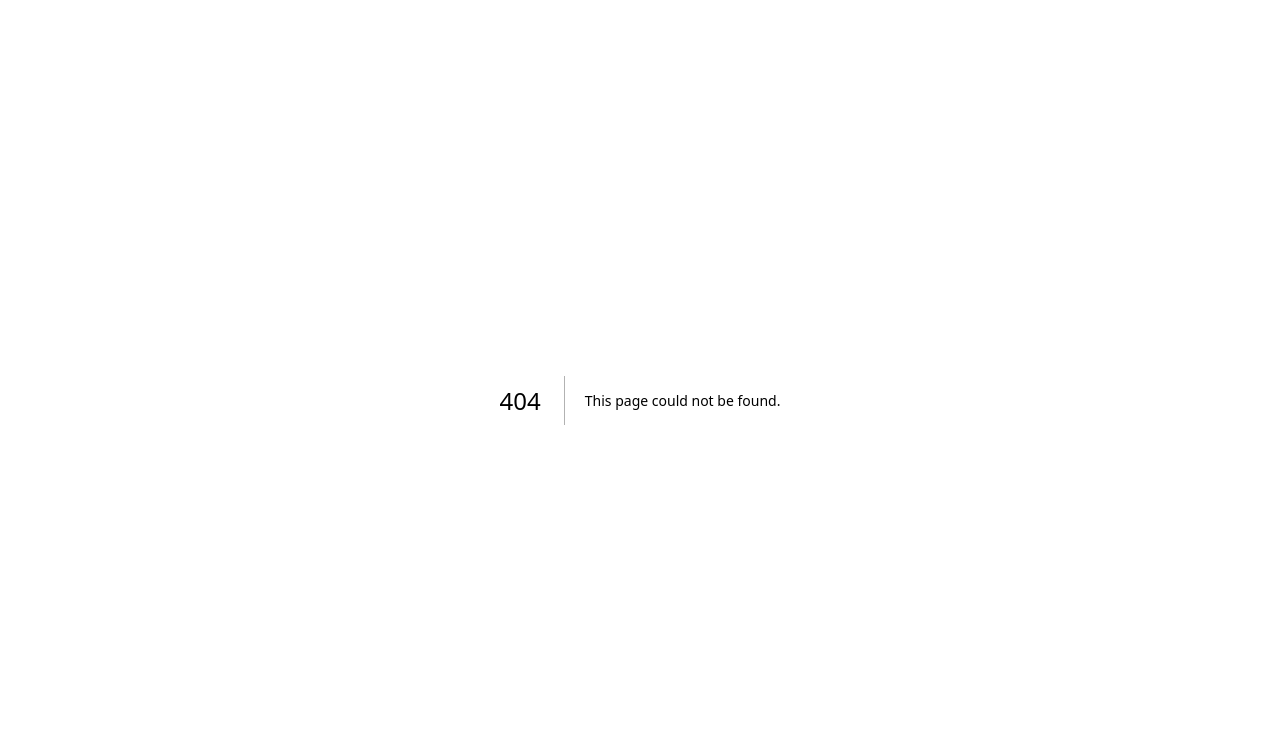
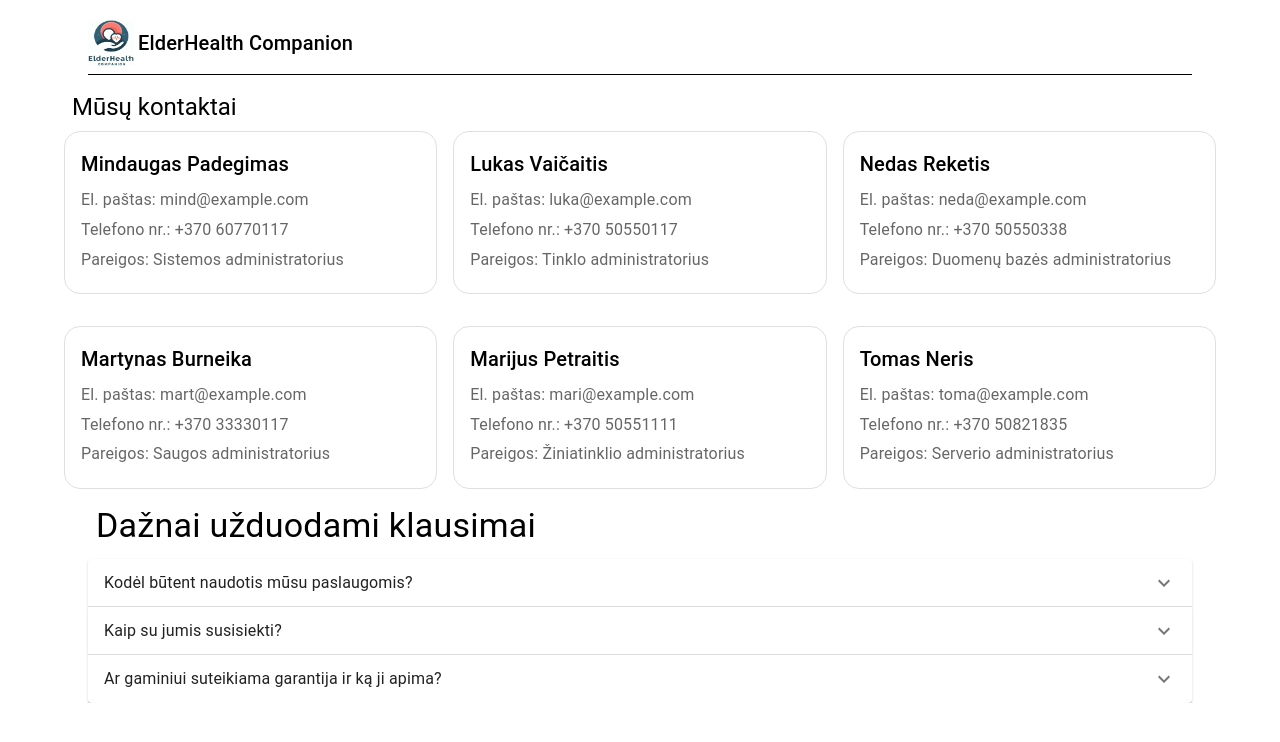
Before and after one commit to Cipekaje/elderhealthnext-app, a Next.js app: page /Help in a window 1280 px wide. Before the commit this address had no page. Shown: the top 742 px of the page. Built offline with nearby package versions, Linux system fonts and the light colour scheme.

Commit message:
Prideta pagalbos sekcija is pagrindinio puslapio

```diff
--- a/package.json
+++ b/package.json
@@ -24,9 +24,9 @@
     "mysql2": "^3.9.2",
     "next": "^14.1.4",
     "next-auth": "^4.24.7",
-    "react-router-dom": "^6.22.3",
     "react": "^18.2.0",
     "react-dom": "^18.2.0",
+    "react-router-dom": "^6.22.3",
     "util": "^0.12.5"
   },
   "devDependencies": {
--- /dev/null
+++ b/src/components/ContactsMenu.tsx
@@ -0,0 +1,37 @@
+import React from 'react';
+import Typography from '@mui/material/Typography';
+import Grid from '@mui/material/Grid';
+import { Box } from '@mui/material';
+
+const ContactSection = () => {
+  // Example data - replace this with your actual contact information
+  const administrators = [
+    { name: 'Mindaugas Padegimas', email: 'mind@example.com', phone: '+370 60770117', duties: 'Sistemos administratorius' },
+    { name: 'Lukas Vaičaitis', email: 'luka@example.com', phone: '+370 50550117', duties: 'Tinklo administratorius' },
+    { name: 'Nedas Reketis', email: 'neda@example.com', phone: '+370 50550338', duties: 'Duomenų bazės administratorius' },
+    { name: 'Martynas Burneika', email: 'mart@example.com', phone: '+370 33330117', duties: 'Saugos administratorius' },
+    { name: 'Marijus Petraitis', email: 'mari@example.com', phone: '+370 50551111', duties: 'Žiniatinklio administratorius' },
+    { name: 'Tomas Neris', email: 'toma@example.com', phone: '+370 50821835', duties: 'Serverio administratorius' },
+    // Add more administrators as needed
+  ];
+
+  return (
+    <>
+      <Typography variant="h5" paddingLeft={1} gutterBottom>Mūsų kontaktai</Typography>
+      <Grid container spacing={2}>
+        {administrators.map((admin, index) => (
+          <Grid item xs={12} sm={6} md={4} key={index} sx={{ marginBottom: 2 }}>
+            <Box border={1} borderColor="grey.300" borderRadius={4} p={2}>
+              <Typography variant="h6" marginBottom={1}>{admin.name}</Typography>
+              <Typography variant="body1" color="textSecondary" gutterBottom>El. paštas: {admin.email}</Typography>
+              <Typography variant="body1" color="textSecondary" gutterBottom>Telefono nr.: {admin.phone}</Typography>
+              <Typography variant="body1" color="textSecondary" gutterBottom>Pareigos: {admin.duties}</Typography>
+            </Box>
+          </Grid>
+        ))}
+      </Grid>
+    </>
+  );
+};
+
+export default ContactSection;
--- a/src/components/DropDownMenu.tsx
+++ b/src/components/DropDownMenu.tsx
@@ -31,6 +31,9 @@ const DropdownMenu = () => {
   const handleLoginClick = () => {
     router.push('/Login'); // Navigate to the "/Login" page
   };
+  const handleHelpClick = () => {
+    router.push('/Help');
+  };
 
 
   return (
@@ -49,7 +52,7 @@ const DropdownMenu = () => {
         open={Boolean(anchorEl)}
         onClose={handleMenuClose}
       >
-        <MenuItem onClick={handleMenuClose}>
+        <MenuItem onClick={handleHelpClick}>
           <ListItemIcon>
             <HelpIcon fontSize="small" />
           </ListItemIcon>
--- /dev/null
+++ b/src/components/FAQMenu.tsx
@@ -0,0 +1,35 @@
+import React from 'react';
+import Typography from '@mui/material/Typography';
+import Accordion from '@mui/material/Accordion';
+import AccordionSummary from '@mui/material/AccordionSummary';
+import AccordionDetails from '@mui/material/AccordionDetails';
+import ExpandMoreIcon from '@mui/icons-material/ExpandMore';
+
+const FAQSection = () => {
+    const faqs = [
+        { question: 'Kodėl būtent naudotis mūsu paslaugomis?', answer: 'Todėl, kad labai gerai.' },
+        { question: 'Kaip su jumis susisiekti?', answer: 'Viršuje pateikti kontaktų duomenys. Klientų aptarnavimui: +370 06061131, pagalba@gmail.com' },
+        { question: 'Ar gaminiui suteikiama garantija ir ką ji apima?', answer: 'Taip, mūsų gaminiui suteikiama 1 metų garantija. Tai apima medžiagų ir gamybos defektus. Jei susiduriate su problemomis, kurioms taikoma garantija, kreipkitės pagalbos į mūsų klientų aptarnavimo skyrių..' },
+    ];
+
+    return (
+        <>
+            <Typography variant="h4" paddingLeft={1} gutterBottom>Dažnai užduodami klausimai</Typography>
+            {faqs.map((faq, index) => (
+                <Accordion key={index}>
+                    <AccordionSummary
+                        expandIcon={<ExpandMoreIcon />}
+                        className="accordionSummary"
+                    >
+                        <Typography>{faq.question}</Typography>
+                    </AccordionSummary>
+                    <AccordionDetails>
+                        <Typography>{faq.answer}</Typography>
+                    </AccordionDetails>
+                </Accordion>
+            ))}
+        </>
+    );
+};
+
+export default FAQSection;
--- /dev/null
+++ b/src/components/TopSection.tsx
@@ -0,0 +1,37 @@
+import React from 'react';
+import { useRouter } from 'next/router';
+import Link from 'next/link';
+
+import Typography from '@mui/material/Typography';
+import Grid from '@mui/material/Grid';
+import { Box } from '@mui/material';
+
+import Image from 'next/image';
+import emblemIcon from '../../public/Logo.png';
+
+
+//KODAS SKIRTAS VIRSUTINEI SEKCIJAI
+const TopSection = () => {
+    const router = useRouter();
+
+    const handleLogoClick = () => {
+        router.push('/');
+    };
+    return (
+        <>
+        <Grid container justifyContent="space-between" alignItems="center">
+            <Grid item>
+                <Link href="/" passHref>
+                    <div style={{ cursor: 'pointer', display: 'flex', alignItems: 'center' }} onClick={handleLogoClick}>
+                        <Image src={emblemIcon} alt="ElderHealth Companion Emblem" width={46} height={46} />
+                        &nbsp;
+                        <Typography variant="h6" component="span">ElderHealth Companion</Typography>
+                    </div>
+                </Link>
+            </Grid>
+        </Grid>
+        <Box borderBottom="1px solid black" width="100%" marginBottom={2} marginTop={1}></Box>
+        </>
+    );
+}
+export default TopSection;
--- a/src/layouts/HelpLayout.tsx
+++ b/src/layouts/HelpLayout.tsx
@@ -7,12 +7,35 @@ import Hidden from '@mui/material/Hidden';
 import { useRouter } from 'next/router';
 import Avatar from '@mui/material/Avatar';
 
+import TopSection from '@/components/TopSection';
+import ContactsMenu from '@/components/ContactsMenu';
+import FAQMenu from '@/components/FAQMenu';
 
 interface HelpLayoutProps {
-    children: React.ReactNode;
-  }
+  children: React.ReactNode;
+}
 
 const HelpLayout = ({ children }: HelpLayoutProps) => {
-    const router = useRouter();
+  const router = useRouter();
 
-}
+  return (
+    <div style={{ height: '100vh', position: 'relative', display: 'flex', flexFlow: 'column' }}>
+
+      <Container style={{ paddingTop: '20px', overflow: 'auto' }}>
+        {/* VIRSUTINE SEKCIJA */}
+        <Container className='topSectionLayout'>
+          <TopSection />
+        </Container>
+
+        {/* KONTAKTU SEKCIJA */}
+        <ContactsMenu />
+        {/* DAZNAI UZDUODAMI KLAUSIMAI */}
+        <Container className='FAQSectionLayout'>
+          <FAQMenu />
+        </Container>
+      </Container>
+    </div>
+  );
+};
+
+export default HelpLayout;
--- /dev/null
+++ b/src/pages/Help.tsx
@@ -0,0 +1,9 @@
+import HelpLayout from '@/layouts/HelpLayout';
+
+export default function HelpPage() {
+  return (
+    <div className="container">
+      <HelpLayout />
+    </div>
+  );
+}
--- a/src/styles.css
+++ b/src/styles.css
@@ -5,6 +5,23 @@ body{
 .container{
 
 }
-.testas{
-
+.topSectionLayout{
+    max-width: xl;
+    padding-top: 20px;
+    overflow: auto;
+    padding: 0px;
 }
+.FAQSectionLayout{
+    max-width: xl;
+    padding-top: 20px;
+    margin-bottom: 20px;
+    overflow: auto;
+    padding: 0px;
+}
+a{
+    text-decoration: none;
+    color: inherit;
+}
+.accordionSummary:hover {
+    background-color: #E3F2FD;
+  }
```
Also changed, not shown: src/layouts/MainHomeLayout.tsx (+5 -2 lines), public/LogoHD.jpg (added), 1 other file (tests, documents, lock files or other folders).
